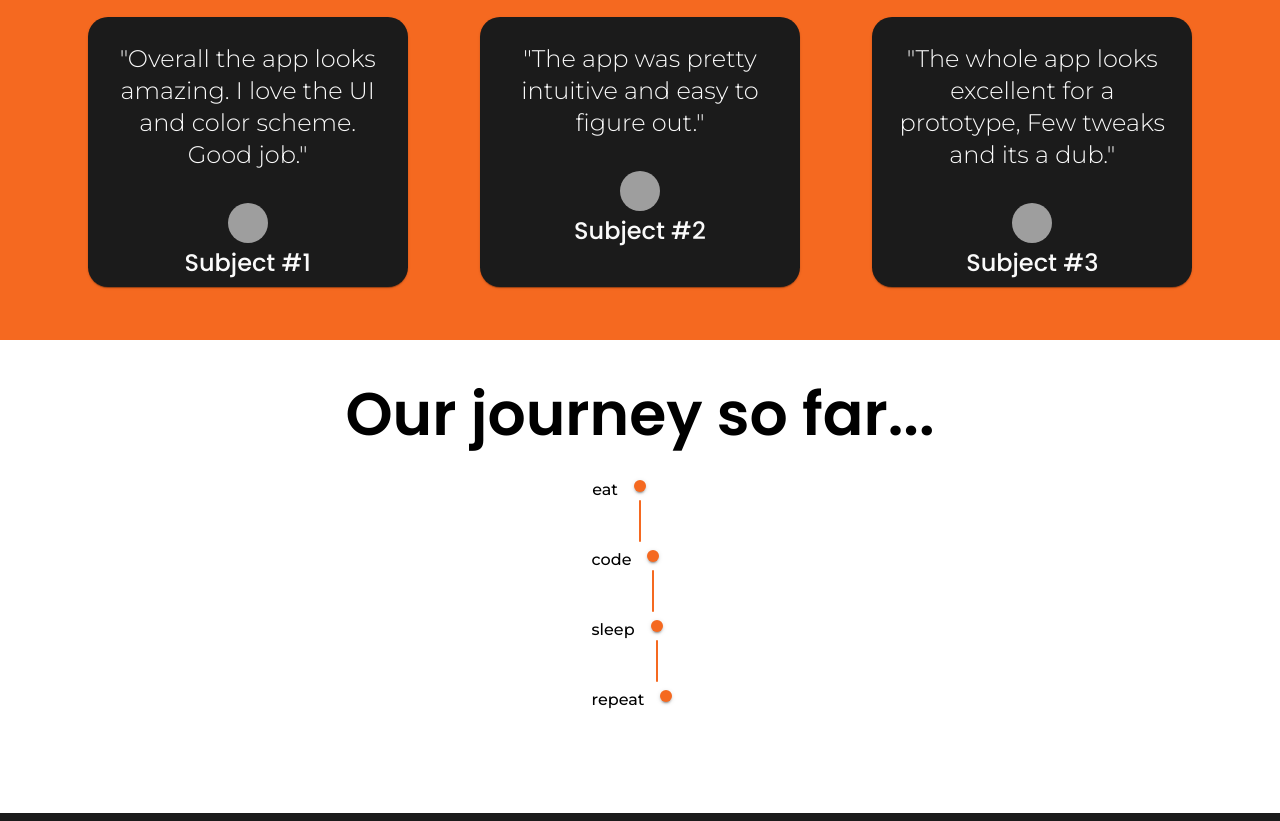
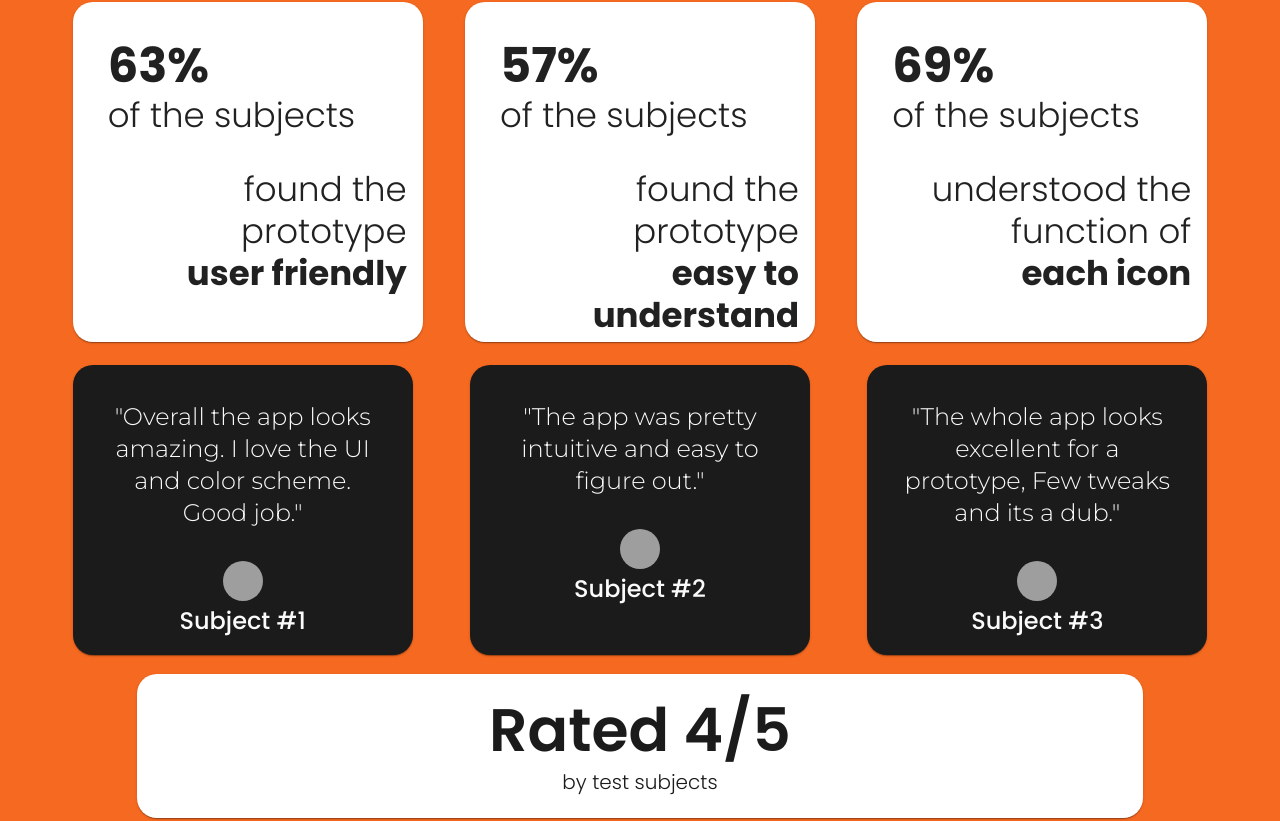
Before and after one commit to mk210/GeoPicK-website, a React (Create React App) app: page / in a window 1280 px wide. Shown: the part 2527-3348 px from the top of the page. Built offline with nearby package versions, Linux system fonts and the light colour scheme; grey boxes are pictures that could not be loaded.

Commit message:
finished prototype review

```diff
--- a/src/body/review.jsx
+++ b/src/body/review.jsx
@@ -25,7 +25,7 @@ function ReviewCard(props) {
           borderRadius: "20px",
           justifyContent: "center",
           textAlign: "center",
-          padding: "10px",
+          padding: "20px",
           margin: "15px",
           // width: "25%",
           minWidth: "300px",
@@ -57,6 +57,56 @@ function ReviewCard(props) {
   );
 }
 
+function ReviewCard2(props) {
+  return (
+    <Grid item direction="row">
+      <Card
+        style={{
+          borderRadius: "20px",
+          width: "350px",
+          height: "300px",
+          paddingBottom: "20px",
+          paddingTop: "20px",
+          wrap: "wrap",
+          linearGradient: "(120deg, #fdfbfb 0%, #ebedee 100%)}",
+        }}
+      >
+        <CardContent style={{ paddingLeft: "10%", textAlign: "left" }}>
+          <Typography variant="h3" style={{ fontWeight: "bold" }}>
+            {props.percentage}
+          </Typography>
+          <Typography
+            variant="h4"
+            style={{
+              fontWeight: "300",
+              textAlign: "left",
+              justifyContent: "flex-start",
+            }}
+          >
+            of the subjects{" "}
+          </Typography>
+        </CardContent>
+        {/* <Box m={-1} /> */}
+        {/* <CardContent style={{ paddingLeft: "48px" }}> */}
+
+        {/* </CardContent> */}
+        <CardContent>
+          <Typography
+            variant="h4"
+            style={{
+              fontWeight: "300",
+              textAlign: "right",
+              justifyContent: "flex-end",
+            }}
+          >
+            {props.lightDesc}
+            <div style={{ fontWeight: "bold" }}>{props.heavyDesc}</div>
+          </Typography>
+        </CardContent>
+      </Card>
+    </Grid>
+  );
+}
 class PrototypeReview extends Component {
   render() {
     return (
@@ -81,6 +131,22 @@ class PrototypeReview extends Component {
           spacing={1}
           wrap="wrap"
         >
+          <ReviewCard2
+            percentage="63%"
+            lightDesc="found the prototype"
+            heavyDesc="user friendly"
+          />
+          <ReviewCard2
+            percentage="57%"
+            lightDesc="found the prototype"
+            heavyDesc="easy to understand"
+          />
+          <ReviewCard2
+            percentage="69%"
+            lightDesc="understood the function of"
+            heavyDesc="each icon"
+          />
+
           <ReviewCard
             name="Subject #1"
             desc='"Overall the app looks amazing. I love the UI and color scheme. Good job."'
@@ -96,6 +162,29 @@ class PrototypeReview extends Component {
             desc='"The whole app looks excellent for a prototype, Few tweaks and its a dub."'
             dp="https://images.unsplash.com/photo-1588143140627-b6ea0f65448b?ixid=MXwxMjA3fDB8MHxwaG90by1wYWdlfHx8fGVufDB8fHw%3D&ixlib=rb-1.2.1&auto=format&fit=crop&w=334&q=80"
           />
+          <Card
+            style={{
+              linearGradient: "(120deg, #fdfbfb 0%, #ebedee 100%)}",
+              borderRadius: "20px",
+              width: "83%",
+              height: "20%",
+              paddingBottom: "20px",
+              paddingTop: "20px",
+            }}
+          >
+            <Typography
+              variant="h2"
+              style={{ fontWeight: "600", color: "#1b1b1b" }}
+            >
+              Rated 4/5
+            </Typography>
+            <Typography
+              variant="h6"
+              style={{ fontWeight: "300", color: "#1b1b1b" }}
+            >
+              by test subjects
+            </Typography>
+          </Card>
         </Grid>
       </div>
     );
```
Also changed, not shown: 1 other file (tests, documents, lock files or other folders).
